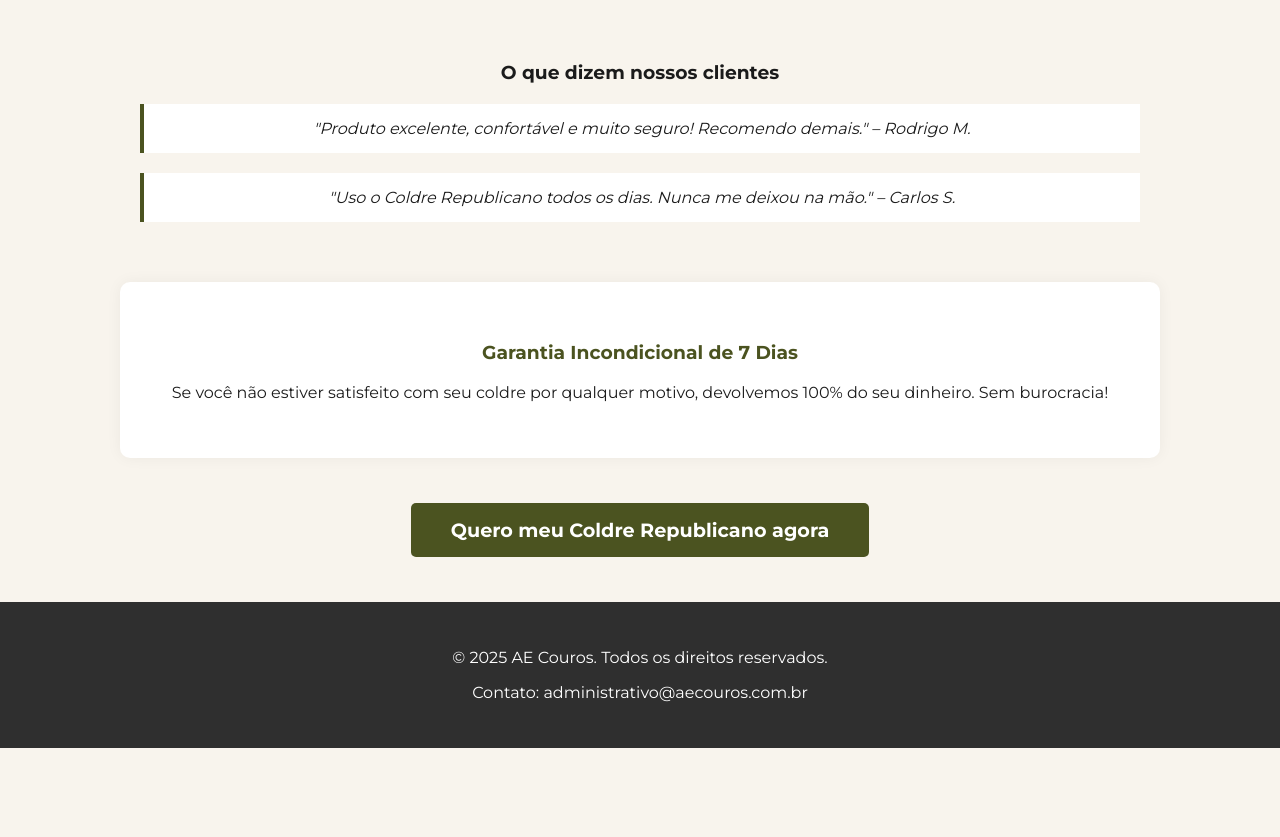
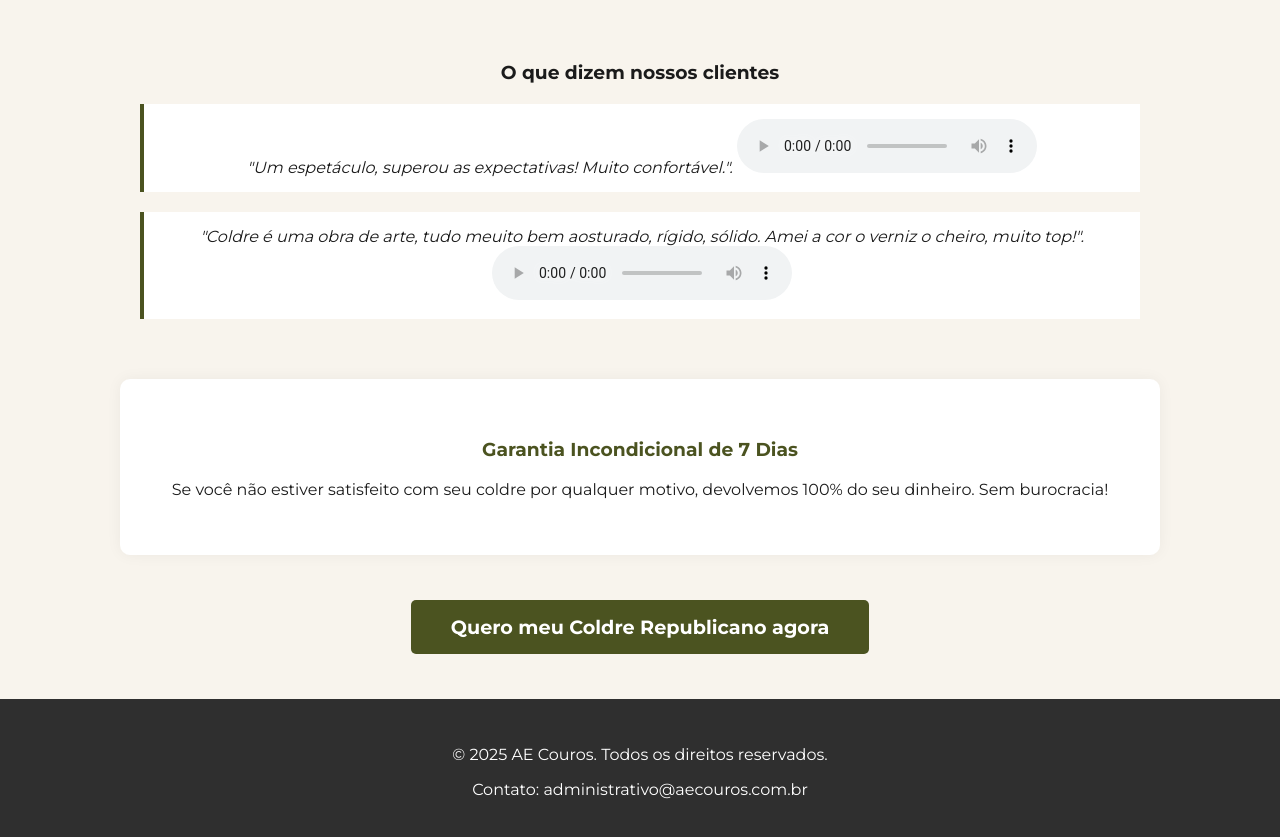
Before and after one commit to juniormuller/pagina-aecouros, a plain HTML site: page index.html in a window 1280 px wide. Shown: the part 2495-3332 px from the top of the page. Before the commit the page ends 3243 px from the top, so only its background shows below. Drawn offline with Linux system fonts and the light colour scheme.

Commit message:
Update index.html

```diff
--- a/index.html
+++ b/index.html
@@ -223,8 +223,18 @@
 
   <section class="depoimentos">
     <h3>O que dizem nossos clientes</h3>
-    <blockquote>"Produto excelente, confortável e muito seguro! Recomendo demais." – Rodrigo M.</blockquote>
-    <blockquote>"Uso o Coldre Republicano todos os dias. Nunca me deixou na mão." – Carlos S.</blockquote>
+    <blockquote>"Um espetáculo, superou as expectativas! Muito confortável.".
+    <audio controls>
+    <source src="relato qualidade.mp3" type="audio/mpeg">
+    Seu navegador não suporta o player de áudio.
+  </audio>
+    </blockquote>
+    <blockquote>"Coldre é uma obra de arte, tudo meuito bem aosturado, rígido, sólido. Amei a cor o verniz o cheiro, muito top!".
+    <audio controls>
+    <source src="relato qualidade2.mp3" type="audio/mpeg">
+    Seu navegador não suporta o player de áudio.
+  </audio>
+    </blockquote>
   </section>
 
   <section class="garantia">
```
